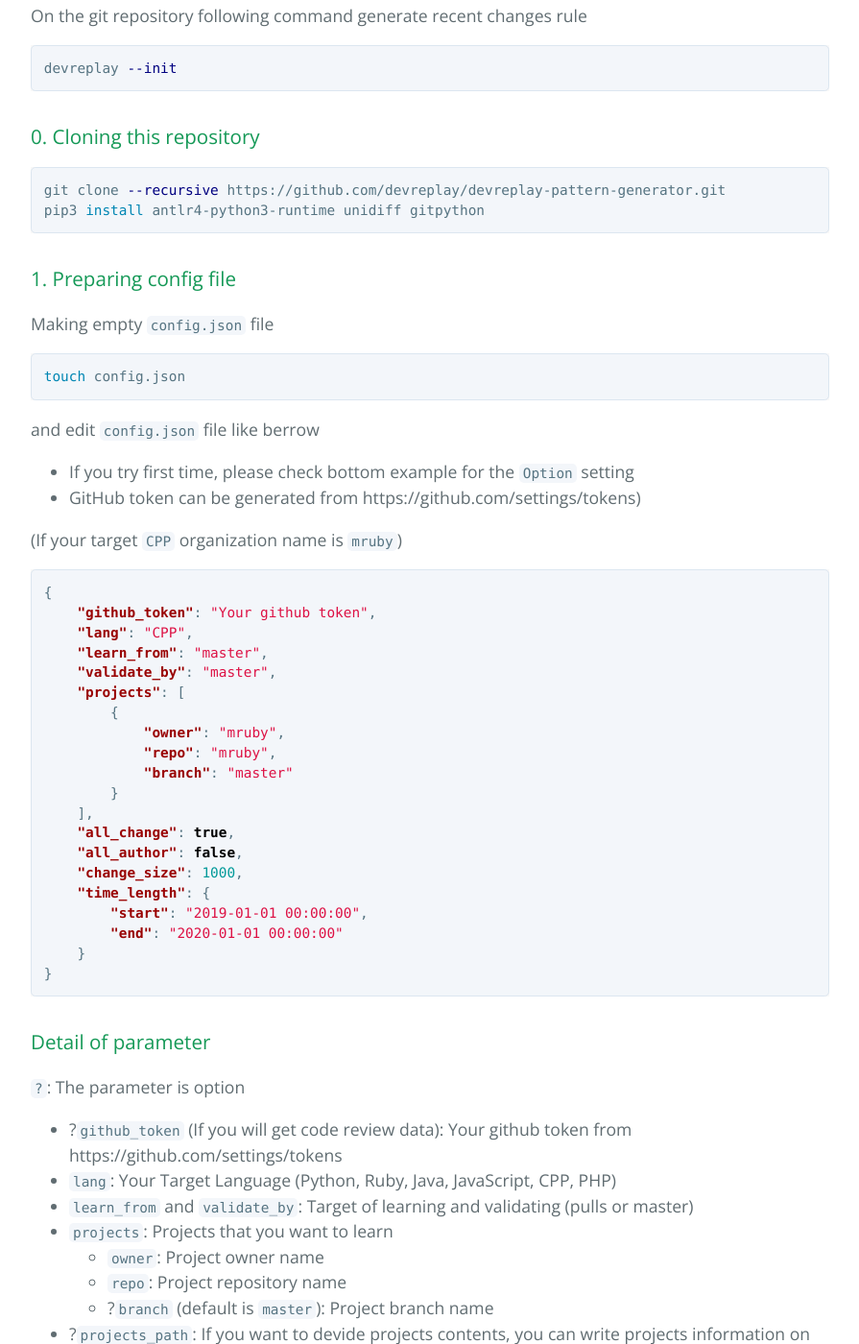
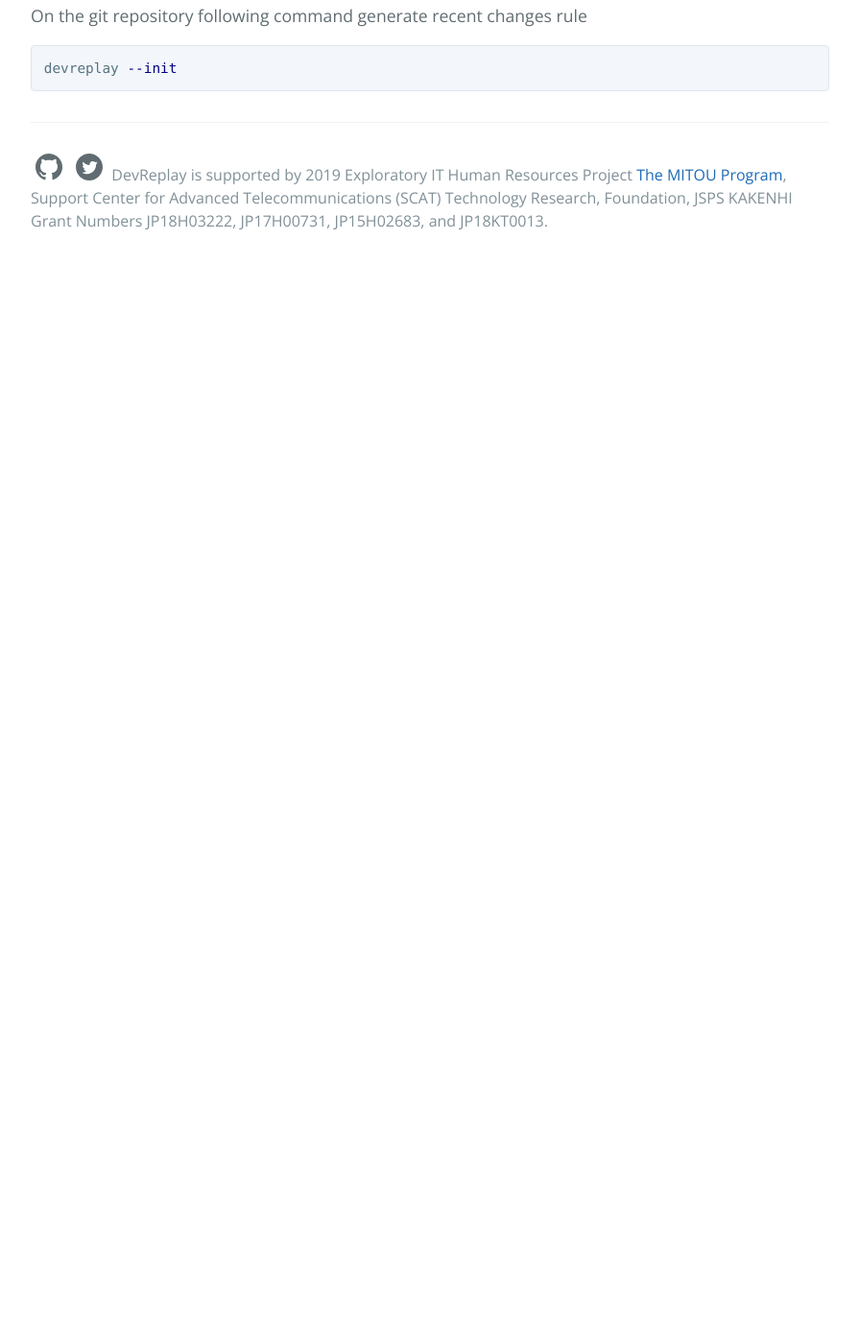
Before and after one commit to devreplay/devreplay.github.io, a Jekyll site: the page built from docs.md, in a window 1280 px wide and 1400 px high, scrolled down 2772 px. Shown: the whole window at 96% size, without its empty margins (192-1087 px from the left). Built offline with Jekyll 4.4.1, drawn with Linux system fonts in a browser that asks for light colours; after the commit the page ends 3062 px from its top, so only the background shows below that; some of the changed text lies outside the part shown.

Commit message:
remove old data collector

````diff
--- a/docs.md
+++ b/docs.md
@@ -117,7 +117,7 @@ devreplay --init
 ```
 
 
-
+<!--
 ### 0. Cloning this repository
 
 ```sh
@@ -195,4 +195,4 @@ sh make_rules.sh
 
 `make_rules.sh` will runnning `collect_changes.py` and `test_rules.py`
 
-Finally change `data/changes/yourproject2.json` to `devreplay.json`
+Finally change `data/changes/yourproject2.json` to `devreplay.json` -->
````
